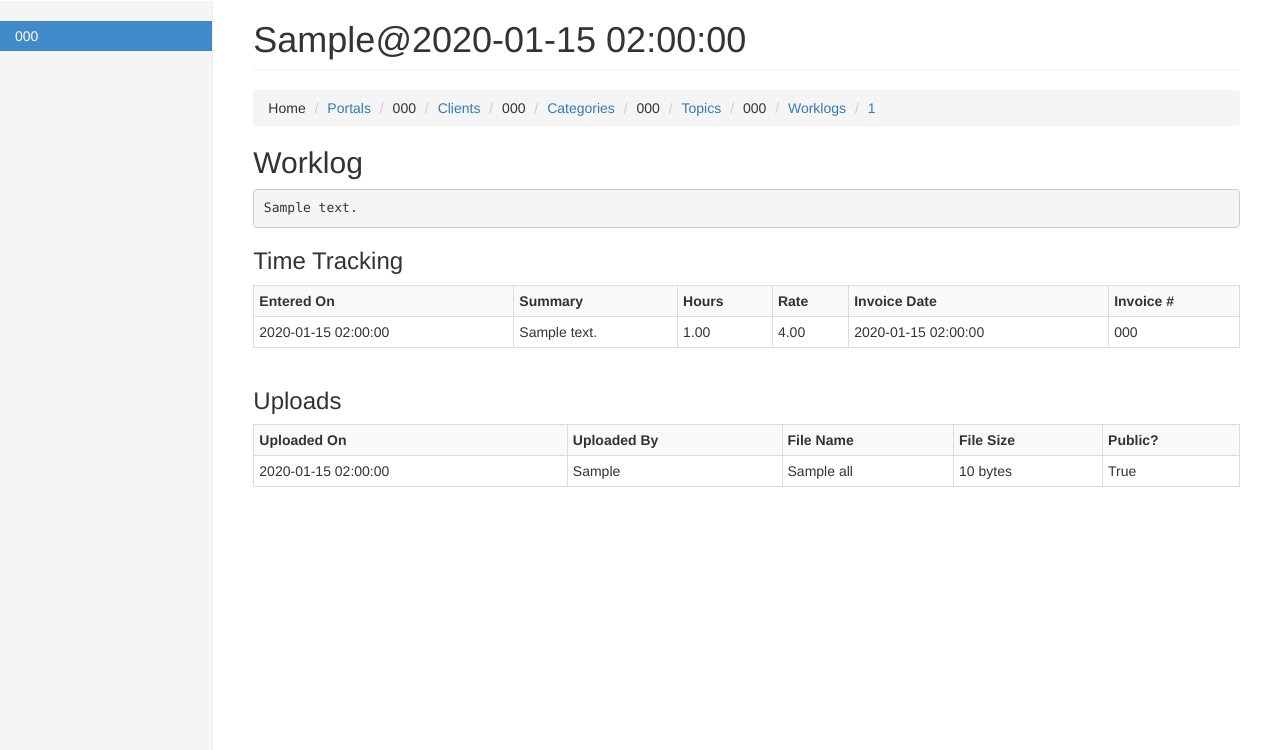
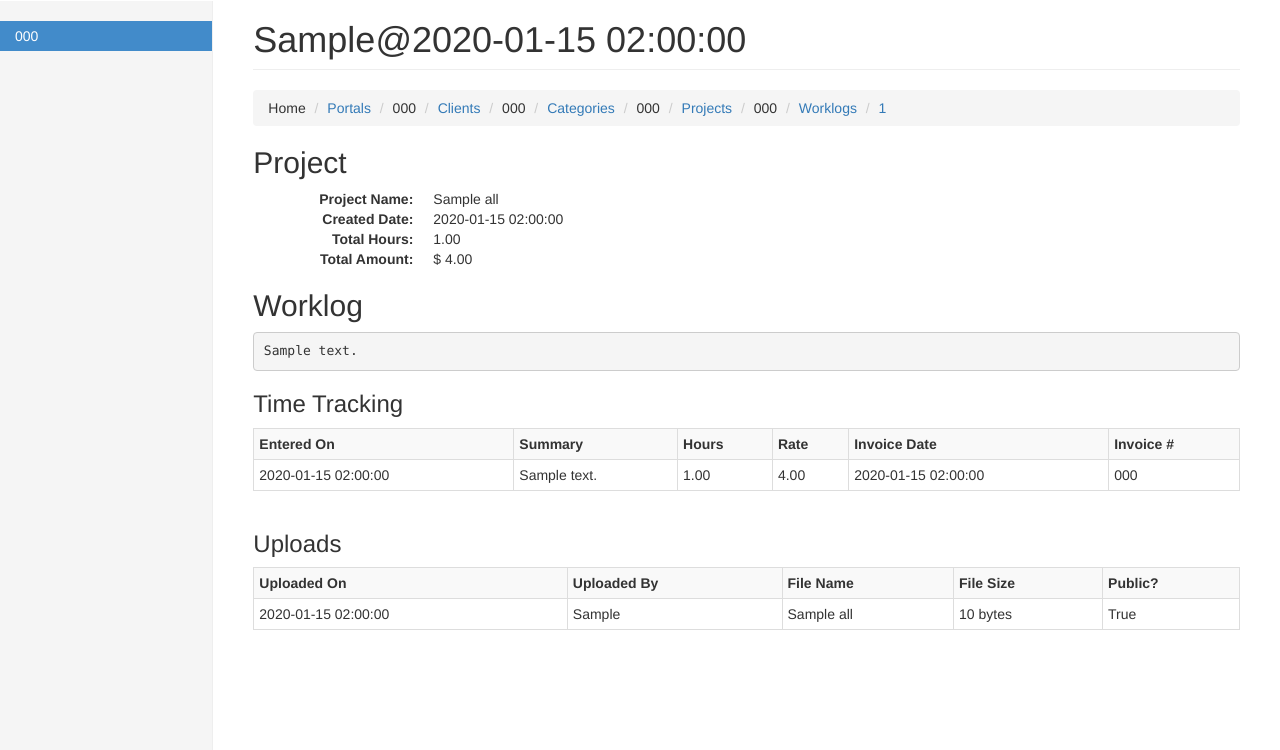
Before and after one commit to vmogilev/soloist, a Django app: a page that uses templates/projects/detail.html in a window 1280 px wide. Shown: the part 50-800 px from the top of the page. Run offline with Django 3.2, Linux system fonts and the light colour scheme; tables that the repository leaves empty hold one stand-in row (values such as "Sample post"); some libraries are stand-ins or nearby versions.

Commit message:
when project has a single worklog output worklog details directly instead of presenting a single item list

```diff
--- a/projects/views.py
+++ b/projects/views.py
@@ -4,6 +4,32 @@ from portals.models import PortalClientsAll, PortalsAll
 from clients.models import ClientCategoriesAll
 from categories.models import CategoryProjectsAll
 from .models import ProjectWorklogsAll
+
+
+def detail_render(request, portal, client, project, category, pwa_id, project_hours):
+    worklog = get_object_or_404(ProjectWorklogsAll, pwa_id=pwa_id, cpa_id=project.cpa_id)
+
+    worklog_hours = worklog.workloghoursall_set.all().order_by('created_at')
+    worklog_files = worklog.worklogfilesall_set.all().order_by('created_at')
+
+    # do not use only() - it causes a lookup query on client_categories_all
+    # by "cca_id" = ID to be executed in the loop!
+    #category_list = client.clientcategoriesall_set.only('cca_id', 'cca_code')
+    category_list = client.clientcategoriesall_set.all()
+
+    template = 'projects/detail.html'
+    context = {
+        'worklog': worklog,
+        'worklog_hours': worklog_hours,
+        'worklog_files': worklog_files,
+        'project_hours': project_hours,
+        'category_list': category_list,
+        'client': client,
+        'project': project,
+        'category': category,
+        'portal': portal,
+    }
+    return render(request, template, context)
 
 
 def worklogs(request, pa_code, pca_code, cpa_id):
@@ -17,6 +43,10 @@ def worklogs(request, pa_code, pca_code, cpa_id):
 
     worklog_hours = ProjectWorklogsAll.gall.worklog_hours(p_cpa_id=project.cpa_id)
     project_hours = ProjectWorklogsAll.gall.project_hours(p_cpa_id=project.cpa_id)
+
+    if len(worklog_hours) == 1:
+        return detail_render(request, portal, client, project, category, worklog_hours[0].pwa_id, project_hours)
+
     category_list = client.clientcategoriesall_set.all()
 
     template = 'projects/worklogs.html'
@@ -40,25 +70,6 @@ def detail(request, pa_code, pca_code, cpa_id, pwa_id):
     # not needed, but that's unsafe to ID probing
     project = get_object_or_404(CategoryProjectsAll, cpa_id=cpa_id)
     category = get_object_or_404(ClientCategoriesAll, cca_id=project.cca_id)
-    worklog = get_object_or_404(ProjectWorklogsAll, pwa_id=pwa_id, cpa_id=cpa_id)
+    project_hours = ProjectWorklogsAll.gall.project_hours(p_cpa_id=project.cpa_id)
 
-    worklog_hours = worklog.workloghoursall_set.all().order_by('created_at')
-    worklog_files = worklog.worklogfilesall_set.all().order_by('created_at')
-
-    # do not use only() - it causes a lookup query on client_categories_all
-    # by "cca_id" = ID to be executed in the loop!
-    #category_list = client.clientcategoriesall_set.only('cca_id', 'cca_code')
-    category_list = client.clientcategoriesall_set.all()
-
-    template = 'projects/detail.html'
-    context = {
-        'worklog': worklog,
-        'worklog_hours': worklog_hours,
-        'worklog_files': worklog_files,
-        'category_list': category_list,
-        'client': client,
-        'project': project,
-        'category': category,
-        'portal': portal,
-    }
-    return render(request, template, context)
+    return detail_render(request, portal, client, project, category, pwa_id, project_hours)
--- a/templates/projects/detail.html
+++ b/templates/projects/detail.html
@@ -40,13 +40,21 @@
     {% breadcrumb client.pca_code %}
     {% breadcrumb "Categories" cat_url %}
     {% breadcrumb category.cca_code %}
-    {% breadcrumb "Topics" proj_url %}
+    {% breadcrumb "Projects" proj_url %}
     {% breadcrumb project.cpa_code %}
     {% breadcrumb "Worklogs" worklog_url %}
     {% breadcrumb worklog.pwa_id worklog_detail %}
 {% endblock %}
 
 {% block content %}
+
+    <h2>Project</h2>
+    <dl class="dl-horizontal">
+        <dt>Project Name:</dt><dd>{{ project.cpa_title }}</dd>
+        <dt>Created Date:</dt><dd>{{ project.created_at|date:'Y-m-d H:i:s' }}</dd>
+        <dt>Total Hours:</dt><dd>{{ project_hours.total_hours|floatformat:2 }}</dd>
+        <dt>Total Amount:</dt><dd>$ {{ project_hours.total_amount|floatformat:2 }}</dd>
+    </dl>
 
     <h2>Worklog</h2>
     <pre><code>{{ worklog.pwa_note|urlize }}</code></pre>
--- a/templates/projects/worklogs.html
+++ b/templates/projects/worklogs.html
@@ -46,7 +46,7 @@
 
 {% block content %}
 
-    <h2>Meta</h2>
+    <h2>Project</h2>
     <dl class="dl-horizontal">
         <dt>Project Name:</dt><dd>{{ project.cpa_title }}</dd>
         <dt>Created Date:</dt><dd>{{ project.created_at|date:'Y-m-d H:i:s' }}</dd>
```
